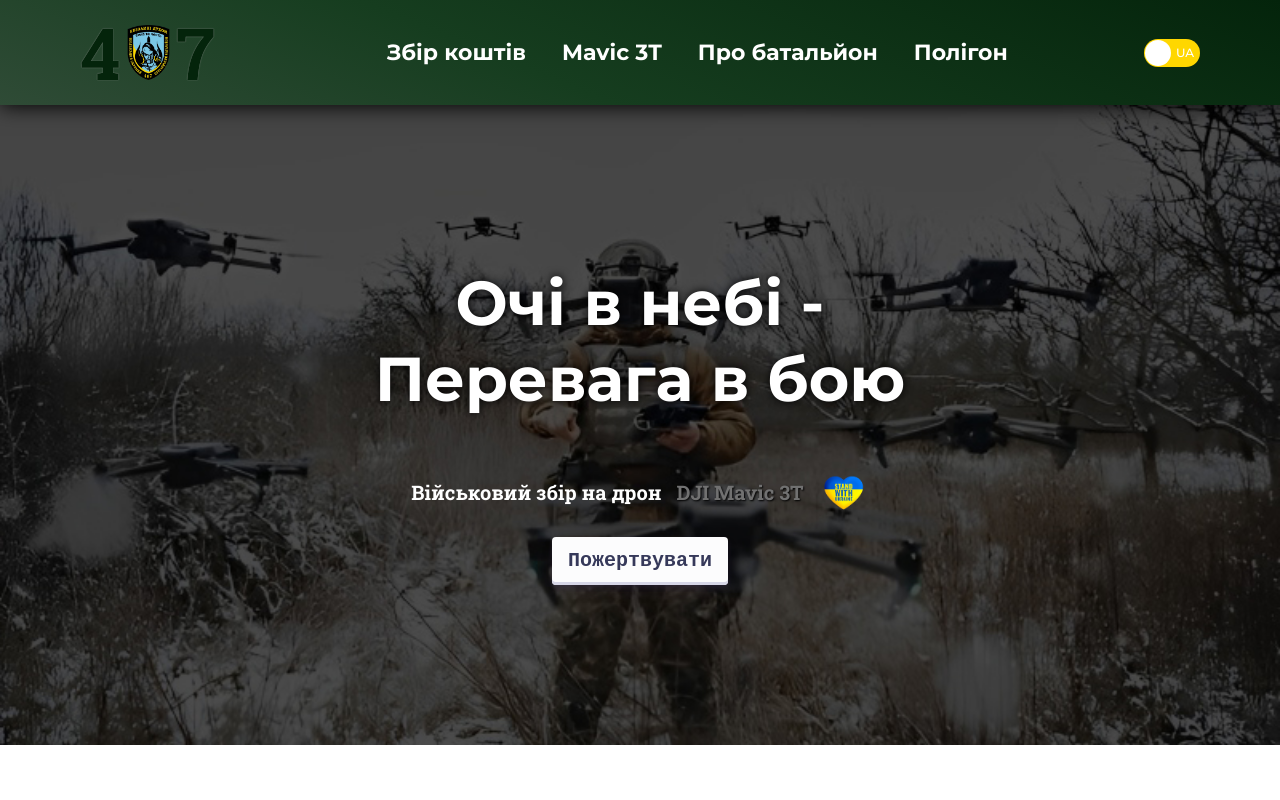
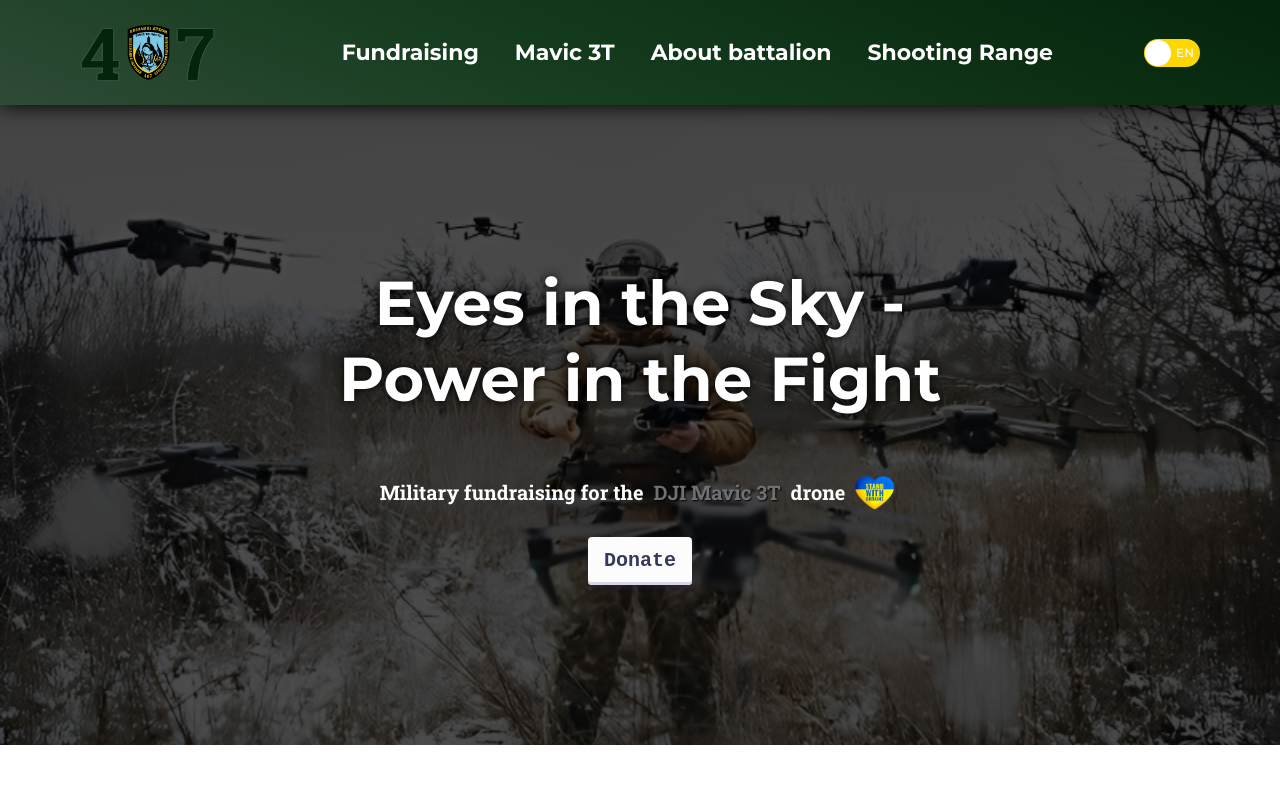
Before and after one commit to maksymopanasenko/mavic-407th, a React (Vite) app: page / in a window 1280 px wide. Shown: the top 800 px of the page. Built offline with nearby package versions, Linux system fonts and the light colour scheme; no server answers.

Commit message:
fix initial language

```diff
--- a/src/components/Header/LangSwitcher/LangSwitcher.jsx
+++ b/src/components/Header/LangSwitcher/LangSwitcher.jsx
@@ -13,15 +13,22 @@ const LangSwitcher = () => {
 
   useEffect(() => {
     if (lang) {
+      i18n.changeLanguage('ua');
+    } else {
       i18n.changeLanguage('en');
-    } else {
-      i18n.changeLanguage('ua');
     }
   }, [lang])
 
   return (
     <div>
-      <Switch onChange={handleChange} checked={lang} onColor='#0057B8' offColor='#FFD700' uncheckedIcon={<span className={styles.Language}>UA</span>} checkedIcon={<span className={styles.Language}>EN</span>}/>
+      <Switch
+        onChange={handleChange}
+        checked={lang}
+        onColor='#0057B8'
+        offColor='#FFD700'
+        uncheckedIcon={<span className={styles.Language}>EN</span>}
+        checkedIcon={<span className={styles.Language}>UA</span>}
+      />
     </div>
   );
 };
```
